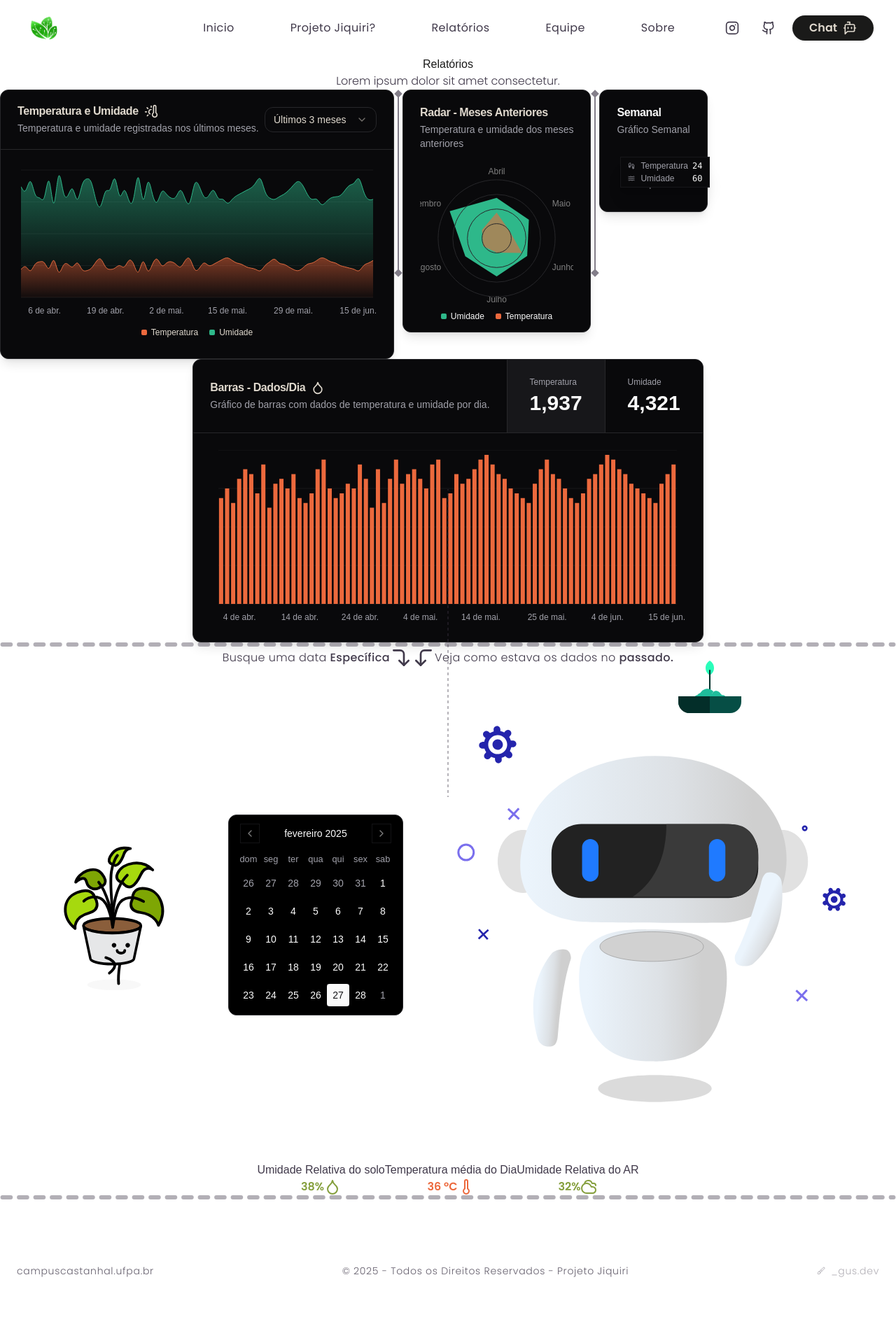
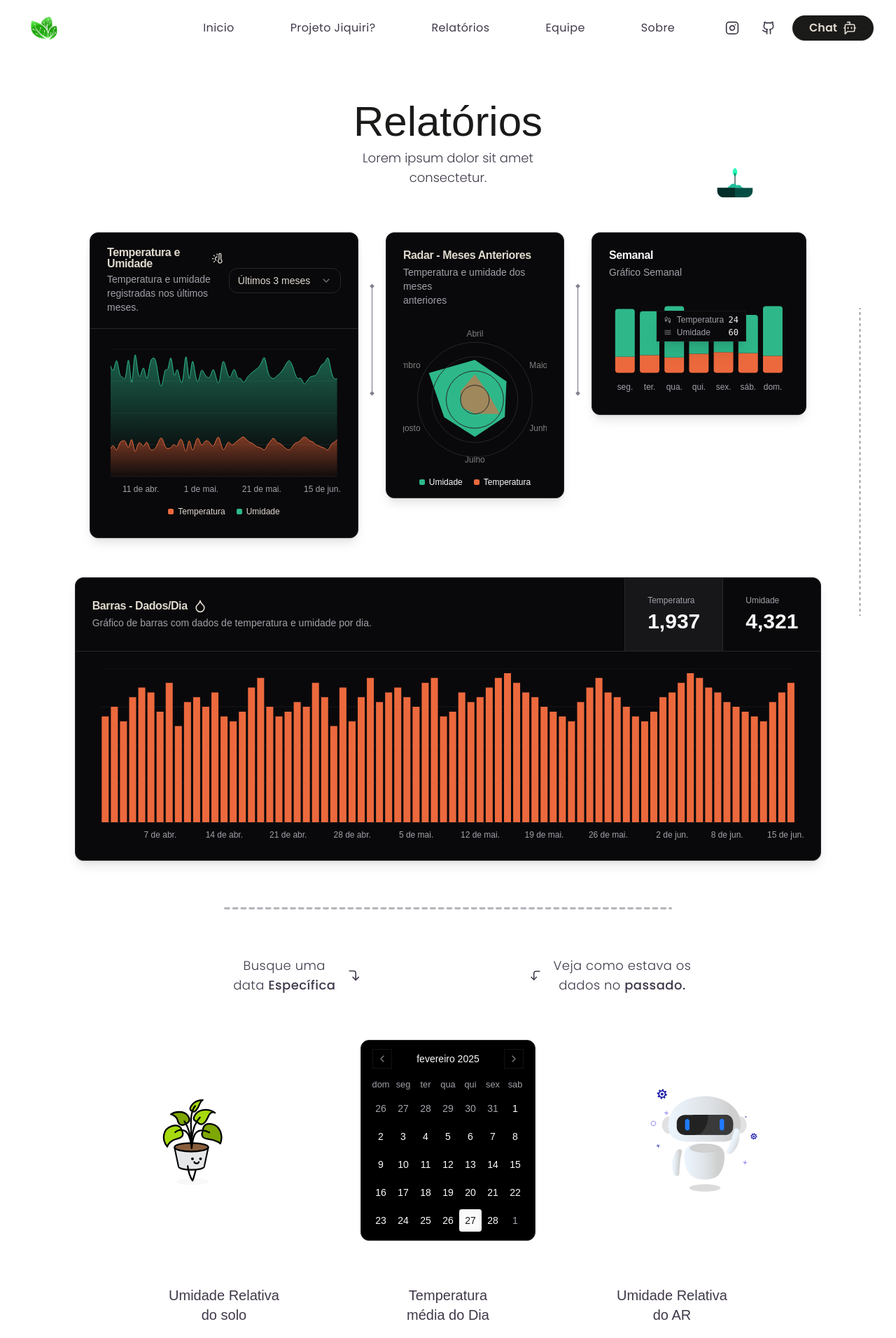
Before and after one commit to Projeto-Jiquiri/jiquiri-front, a Next.js app: page /relatorios in a window 1280 px wide. Shown: the top 1912 px of the page at 70% size. Before the commit the page ends 1838 px from the top, so only its background shows below. Built offline with nearby package versions, Linux system fonts and the light colour scheme.

Commit message:
Refactor chart components and layout for improved responsiveness across various screen sizes

```diff
--- a/src/app/relatorios/page.tsx
+++ b/src/app/relatorios/page.tsx
@@ -33,23 +33,23 @@ export default function Relatorios() {
 
     return (
         <div className="flex flex-1 justify-center items-center overflow-hidden">
-            <main className="flex flex-col justify-center items-center 2xl:gap-16">
+            <main className="flex flex-col justify-center items-center xl:gap-16 2xl:gap-16">
                 <Header />
 
-                <div className="flex flex-col justify-center items-center 2xl:gap-24">
-                    <div className="flex flex-col justify-center items-center 2xl:gap-4">
-                        <h1 className="font-catilde text-Black_Jiquiri 2xl:text-7xl">Relatórios</h1>
-                        <p className="font-poppins font-light text-center text-Gray_Jiquiri 2xl:text-xl 2xl:w-80 ">Lorem ipsum dolor sit amet consectetur.</p>
+                <div className="flex flex-col justify-center items-center xl:gap-16 2xl:gap-24">
+                    <div className="flex flex-col justify-center items-center xl:gap-2 2xl:gap-4">
+                        <h1 className="font-catilde text-Black_Jiquiri xl:text-6xl 2xl:text-7xl">Relatórios</h1>
+                        <p className="font-poppins font-light text-center text-Gray_Jiquiri xl:text-lg xl:w-80 2xl:text-xl 2xl:w-80 ">Lorem ipsum dolor sit amet consectetur.</p>
                     </div>
 
-                    <div className="flex flex-col justify-center items-center 2xl:w-screen 2xl:px-40 2xl:gap-16">
-                        <div className="flex w-full justify-start items-start 2xl:gap-6">
+                    <div className="flex flex-col justify-center items-center w-screen xl:px-32 xl:gap-14 2xl:px-40 2xl:gap-16">
+                        <div className="flex w-full justify-start items-start xl:gap-4 2xl:gap-6">
                             <AreaChartComponent />
                             <div>
                                 <Image
                                     alt="Divisor Vertical"
                                     src={divisorVertical}
-                                    className="2xl:w-3 2xl:h-[15vw] opacity-80"
+                                    className="xl:w-2 xl:h-[24vw] 2xl:w-3 2xl:h-[15vw] opacity-80"
                                 />
                             </div>
                             <RadarChartComponent />
@@ -57,13 +57,13 @@ export default function Relatorios() {
                                 <Image
                                     alt="Divisor Vertical"
                                     src={divisorVertical}
-                                    className="2xl:w-3 2xl:h-[15vw] opacity-80"
+                                    className="xl:w-2 xl:h-[24vw] 2xl:w-3 2xl:h-[15vw] opacity-80"
                                 />
                             </div>
                             <MiniBarComponent />
                         </div>
 
-                        <div className="flex w-screen justify-center items-center 2xl:gap-6">
+                        <div className="flex w-screen justify-center items-center">
                             <BarChartComponent />
                         </div>
                     </div>
@@ -73,7 +73,7 @@ export default function Relatorios() {
                     <Image
                         src={horizontalDividerDashed}
                         alt="horizontal divider"
-                        className="2xl:w-[50%] 2xl:h-1 select-none"
+                        className="xl:w-[50%] xl:h-2 2xl:w-[50%] 2xl:h-1 select-none"
                         draggable={false}
 
                     />
@@ -84,27 +84,27 @@ export default function Relatorios() {
                 </div>
 
 
-                <div className="flex justify-center items-center 2xl:w-screen ">
+                <div className="flex justify-center items-center w-screen ">
                     <Image
                         src={horizontalDividerDashed}
                         alt="horizontal divider"
-                        className="2xl:w-[20%] 2xl:h-1 select-none"
+                        className="xl:w-[40%] xl:h-2 2xl:w-[20%] 2xl:h-1 select-none"
                         draggable={false}
 
                     />
                 </div>
 
 
-                <DefaultFooter someFooter />
+                <DefaultFooter />
 
                 <LottieAnimation
                     animationData={plantGrowth}
                     autoPlay
                     loop={false}
-                    className={`absolute z-10 ${dpr > 1 && dpr <= 1.5 ? "right-[9vw] 2xl:top-[36.6vh] 2xl:w-[13vw] 2xl:h-[18vh]" : "right-[13vw] 2xl:top-[26.5vh] 2xl:w-[10vw] 2xl:h-[15vh] "}`}
+                    className={`absolute z-10 ${dpr > 1 && dpr <= 1.5 ? "right-[9vw] xl:top-[28vh] xl:w-[10vw] xl:right-[9vw] 2xl:top-[34vh] 2xl:w-[13vw] 2xl:h-[18vh]" : "right-[13vw] xl:top-[21.2vh] xl:w-[10vw] xl:h-[14vh] 2xl:top-[25vh] 2xl:w-[10vw] 2xl:h-[15vh] "}`}
                 />
 
-                <div className="absolute 2xl:top-[55%] 2xl:right-[3.5%]">
+                <div className="absolute xl:top-[55%] xl:right-[3.5%] 2xl:top-[55%] 2xl:right-[3.5%]">
                     <VerticalDividerDashed />
                 </div>
 
--- a/src/components/calendarComponent/index.tsx
+++ b/src/components/calendarComponent/index.tsx
@@ -16,22 +16,22 @@ export default function CalendarComponent() {
 
 
     return (
-        <div className="flex flex-col justify-center items-center 2xl:gap-24">
-            <div className="flex justify-center items-center 2xl:ml-28 2xl:gap-80">
-                <div className="flex justify-center items-center 2xl:w-48 2xl:gap-2">
-                    <h5 className="font-poppins font-light text-center tracking-wide text-Gray_Jiquiri 2xl:text-lg">Busque uma data <span className="font-medium tracking-wide font-poppins">Específica</span></h5>
+        <div className="flex flex-col justify-center items-center xl:gap-16 2xl:gap-24">
+            <div className="flex justify-center items-center xl:ml-10 xl:gap-60 2xl:ml-28 2xl:gap-80">
+                <div className="flex justify-center items-center xl:w-48 xl:gap-2 2xl:w-48 2xl:gap-2">
+                    <h5 className="font-poppins font-light text-center tracking-wide text-Gray_Jiquiri xl:text-lg 2xl:text-lg">Busque uma data <span className="font-medium tracking-wide font-poppins">Específica</span></h5>
                     <CornerRightDown className="size-8" color={colors.Gray_Jiquiri} />
                 </div>
-                <div className="flex justify-center items-center 2xl:w-80 2xl:gap-2">
+                <div className="flex justify-center items-center xl:w-60 xl:gap-2 2xl:w-80 2xl:gap-2">
                     <CornerLeftDown className="size-8" color={colors.Gray_Jiquiri} />
-                    <h5 className="font-poppins font-light text-center tracking-wide text-Gray_Jiquiri 2xl:text-lg">Veja como estava os dados no <span className="font-medium tracking-wide font-poppins">passado.</span></h5>
+                    <h5 className="font-poppins font-light text-center tracking-wide text-Gray_Jiquiri xl:text-lg 2xl:text-lg">Veja como estava os dados no <span className="font-medium tracking-wide font-poppins">passado.</span></h5>
                 </div>
             </div>
 
-            <div className="flex justify-center items-center 2xl:gap-40">
+            <div className="flex justify-center items-center gap-36 2xl:gap-40">
                 <LottieAnimation
                     animationData={walkingPlant}
-                    className="2xl:size-60"
+                    className="xl:size-48 2xl:size-60"
                     autoPlay
                     loop
                 />
@@ -46,34 +46,34 @@ export default function CalendarComponent() {
 
                 <LottieAnimation
                     animationData={teapot}
-                    className="2xl:size-60"
+                    className="xl:size-48 2xl:size-60"
                     autoPlay
                     loop
                 />
             </div>
 
-            <div className="flex justify-center items-center 2xl:gap-48">
-                <div className="flex flex-col justify-center text-center items-center 2xl:w-48 2xl:gap-4">
-                    <h2 className="font-catilde font-light text-Gray_Jiquiri 2xl:text-2xl">Umidade Relativa do solo</h2>
-                    <div className="flex justify-center items-center 2xl:gap-2">
-                        <span className="font-poppins text-Light_Green_Jiquiri font-semibold 2xl:text-2xl">38%</span>
-                        <Droplet className="2xl:size-5" color={colors.Light_Green_Jiquiri} />
+            <div className="flex justify-center items-center xl:gap-40 2xl:gap-48">
+                <div className="flex flex-col justify-center text-center items-center xl:w-40 xl:gap-4 2xl:w-48 2xl:gap-4">
+                    <h2 className="font-catilde font-light text-Gray_Jiquiri xl:text-xl 2xl:text-2xl">Umidade Relativa do solo</h2>
+                    <div className="flex justify-center items-center xl:gap-2 2xl:gap-2">
+                        <span className="font-poppins text-Light_Green_Jiquiri font-semibold xl:text-xl 2xl:text-2xl">38%</span>
+                        <Droplet className="xl:size-5 2xl:size-5" color={colors.Light_Green_Jiquiri} />
                     </div>
                 </div>
 
-                <div className="flex flex-col justify-center text-center items-center 2xl:w-48 2xl:gap-4">
-                    <h2 className="font-catilde font-light text-Gray_Jiquiri 2xl:text-2xl">Temperatura média do Dia</h2>
-                    <div className="flex justify-center items-center 2xl:gap-2">
-                        <span className="font-poppins text-Orange_Jiquiri font-semibold 2xl:text-2xl">36 ºC</span>
-                        <Thermometer className="2xl:size-5" color={colors.Orange_Jiquiri} />
+                <div className="flex flex-col justify-center text-center items-center xl:w-40 xl:gap-4 2xl:w-48 2xl:gap-4">
+                    <h2 className="font-catilde font-light text-Gray_Jiquiri xl:text-xl 2xl:text-2xl">Temperatura média do Dia</h2>
+                    <div className="flex justify-center items-center xl:gap-2 2xl:gap-2">
+                        <span className="font-poppins text-Orange_Jiquiri font-semibold xl:text-xl 2xl:text-2xl">36 ºC</span>
+                        <Thermometer className="xl:size-5 2xl:size-5" color={colors.Orange_Jiquiri} />
                     </div>
                 </div>
 
-                <div className="flex flex-col justify-center text-center items-center 2xl:w-48 2xl:gap-4">
-                    <h2 className="font-catilde font-light text-Gray_Jiquiri 2xl:text-2xl">Umidade Relativa do AR</h2>
-                    <div className="flex justify-center items-center 2xl:gap-2">
-                        <span className="font-poppins text-Light_Green_Jiquiri font-semibold 2xl:text-2xl">32%</span>
-                        <Cloudy className="2xl:size-5" color={colors.Light_Green_Jiquiri} />
+                <div className="flex flex-col justify-center text-center items-center xl:w-40 xl:gap-4 2xl:w-48 2xl:gap-4">
+                    <h2 className="font-catilde font-light text-Gray_Jiquiri xl:text-xl 2xl:text-2xl">Umidade Relativa do AR</h2>
+                    <div className="flex justify-center items-center xl:gap-2 2xl:gap-2">
+                        <span className="font-poppins text-Light_Green_Jiquiri font-semibold xl:text-xl 2xl:text-2xl">32%</span>
+                        <Cloudy className="xl:size-5 2xl:size-5" color={colors.Light_Green_Jiquiri} />
                     </div>
                 </div>
             </div>
--- a/src/components/charts/areaChart.tsx
+++ b/src/components/charts/areaChart.tsx
@@ -63,7 +63,7 @@ export function AreaChartComponent() {
     })
 
     return (
-        <Card className="2xl:w-6/12 shadow-lg">
+        <Card className="xl:w-5/12 2xl:w-6/12 shadow-lg">
             <CardHeader className="flex items-center gap-2 space-y-0 border-b py-5 sm:flex-row">
                 <div className="grid flex-1 gap-1 text-White_Jiquiri text-center sm:text-left">
                     <CardTitle className="flex items-center gap-2">
--- a/src/components/charts/barChart.tsx
+++ b/src/components/charts/barChart.tsx
@@ -49,7 +49,7 @@ export function BarChartComponent() {
     )
 
     return (
-        <Card className="shadow-lg 2xl:w-10/12">
+        <Card className="shadow-lg xl:w-10/12 2xl:w-10/12">
             <CardHeader className="flex flex-col items-stretch space-y-0 border-b p-0 sm:flex-row">
                 <div className="flex flex-1 flex-col text-White_Jiquiri justify-center gap-1 px-6 py-5 sm:py-6">
                     <CardTitle className="flex items-center gap-2">
--- a/src/components/charts/miniBarChart.tsx
+++ b/src/components/charts/miniBarChart.tsx
@@ -35,7 +35,7 @@ const chartConfig = {
 
 export function MiniBarComponent() {
     return (
-        <Card className="shadow-lg 2xl:w-5/12">
+        <Card className="shadow-lg xl:w-4/12 2xl:w-5/12">
             <CardHeader>
                 <CardTitle>Semanal</CardTitle>
                 <CardDescription>Gráfico Semanal</CardDescription>
--- a/src/components/charts/radarChart.tsx
+++ b/src/components/charts/radarChart.tsx
@@ -45,7 +45,7 @@ export function RadarChartComponent() {
             <CardContent>
                 <ChartContainer
                     config={chartConfig}
-                    className="mx-auto aspect-square 2xl:w-[290px] 2xl:h-[250px]"
+                    className="mx-auto aspect-square xl:w-[16vw] xl:h-[29vh] 2xl:w-[16vw] 2xl:h-[27vh]"
                 >
                     <RadarChart
                         data={monthlyAverages}
--- a/src/components/defaultFooter/index.tsx
+++ b/src/components/defaultFooter/index.tsx
@@ -42,7 +42,7 @@ export default function DefaultFooter({ someFooter }: { someFooter?: boolean })
                         </div>
 
                         <div>
-                            <h5 className="text-sm md:text-base lg:text-sm xl:text-base 2xl:text-lg font-poppins font-light text-black text-center tracking-wider">
+                            <h5 className="text-sm md:text-base lg:text-base xl:text-base 2xl:text-lg font-poppins font-light text-black text-center tracking-wider">
                                 Av. dos Universitários, s/n  Jaderlândia,
                                 <p className="font-poppins font-normal">Castanhal, PA</p>
                                 68746-630
```
